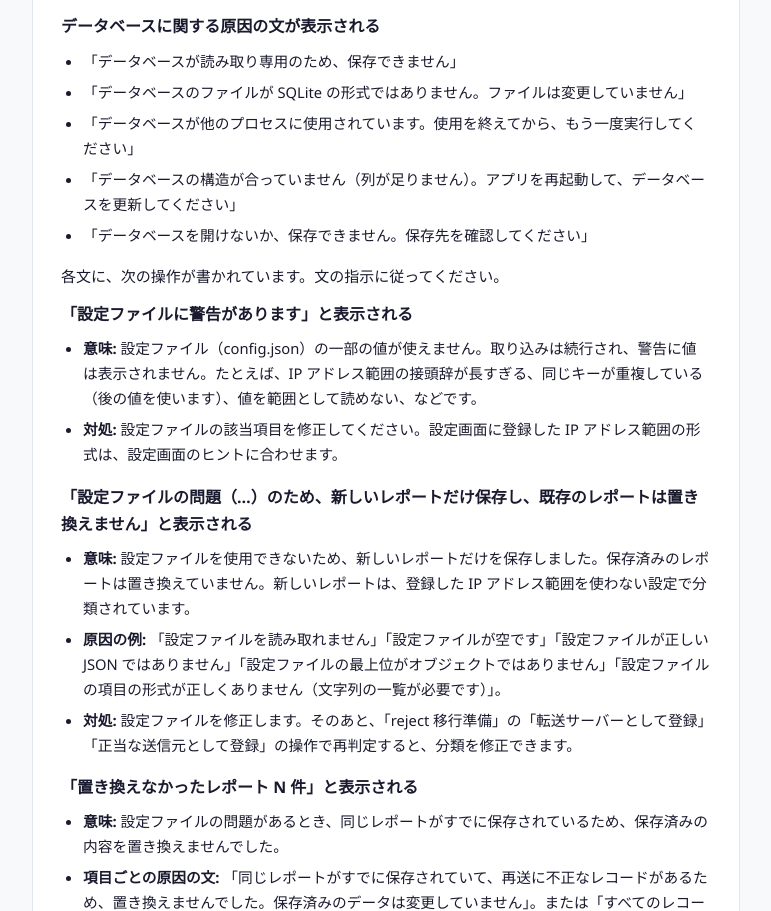
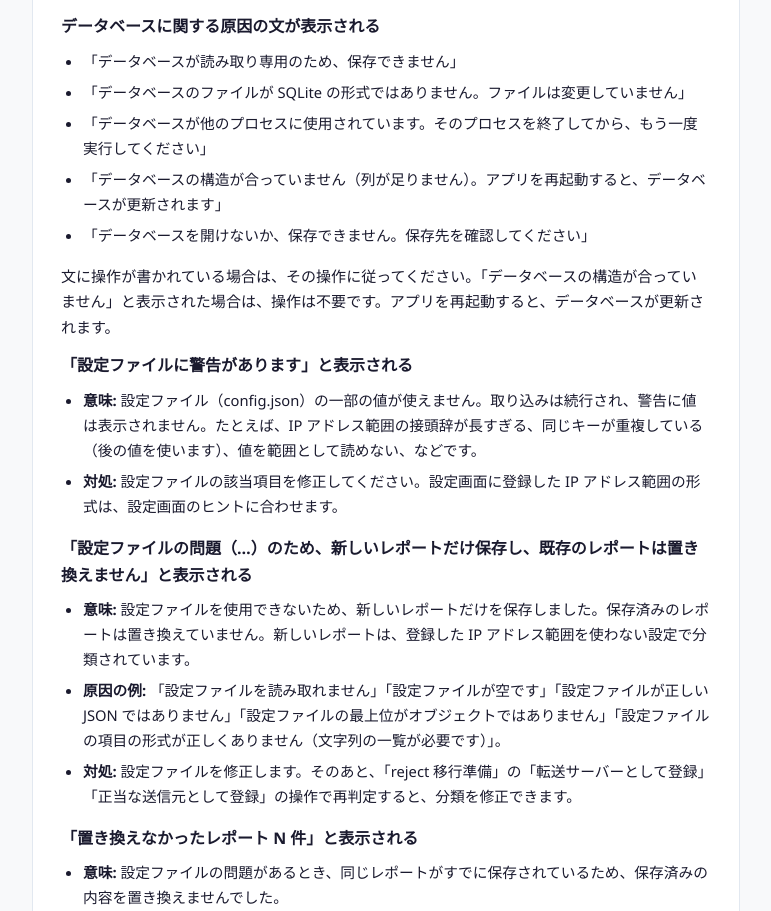
Before and after one commit to sumikkolab/dmarc-analysis-assistant-web, a plain HTML site: page manual/troubleshooting.html in a window 1280 px wide. Shown: the part 1610-2521 px from the top of the page, without its empty margins (376-1147 px from the left). Drawn offline with Linux system fonts and the light colour scheme.

Commit message:
RELEASE-DMARC-002 P3 修正 未評価: マニュアルの画面の文言の引用を現在の文言に合わせた(評価役の指摘 R3)

```diff
--- a/manual/troubleshooting.html
+++ b/manual/troubleshooting.html
@@ -117,11 +117,11 @@
       <ul>
         <li>「データベースが読み取り専用のため、保存できません」</li>
         <li>「データベースのファイルが SQLite の形式ではありません。ファイルは変更していません」</li>
-        <li>「データベースが他のプロセスに使用されています。使用を終えてから、もう一度実行してください」</li>
-        <li>「データベースの構造が合っていません（列が足りません）。アプリを再起動して、データベースを更新してください」</li>
+        <li>「データベースが他のプロセスに使用されています。そのプロセスを終了してから、もう一度実行してください」</li>
+        <li>「データベースの構造が合っていません（列が足りません）。アプリを再起動すると、データベースが更新されます」</li>
         <li>「データベースを開けないか、保存できません。保存先を確認してください」</li>
       </ul>
-      <p>各文に、次の操作が書かれています。文の指示に従ってください。</p>
+      <p>文に操作が書かれている場合は、その操作に従ってください。「データベースの構造が合っていません」と表示された場合は、操作は不要です。アプリを再起動すると、データベースが更新されます。</p>
 
       <h4>「設定ファイルに警告があります」と表示される</h4>
       <ul>
@@ -233,7 +233,7 @@
 
       <h3>Report import issues</h3>
 
-      <h4>"No analyzable report files were found"</h4>
+      <h4>"No analyzable report files found"</h4>
       <ul>
         <li><strong>Likely cause:</strong> The folder contains no DMARC aggregate reports (XML / ZIP / GZ), or the wrong files were selected. Folders you do not have permission to read, and subfolders nested more than 16 levels deep, are skipped.</li>
         <li><strong>Fix:</strong> Save ZIP / GZ attachments into the folder and retry. If a file is corrupted, you see "{N} item(s) could not be imported" (below) instead of this message.</li>
@@ -278,7 +278,7 @@
         <li>"The structure of the database does not match (columns are missing). Restart the app to update the database"</li>
         <li>"The database cannot be opened or saved. Check the location"</li>
       </ul>
-      <p>Each text states the next step. Follow it.</p>
+      <p>If a text names an action, follow it. For "The structure of the database does not match", no other action is needed: the database updates when you restart the app.</p>
 
       <h4>"The configuration file has a warning"</h4>
       <ul>
```
